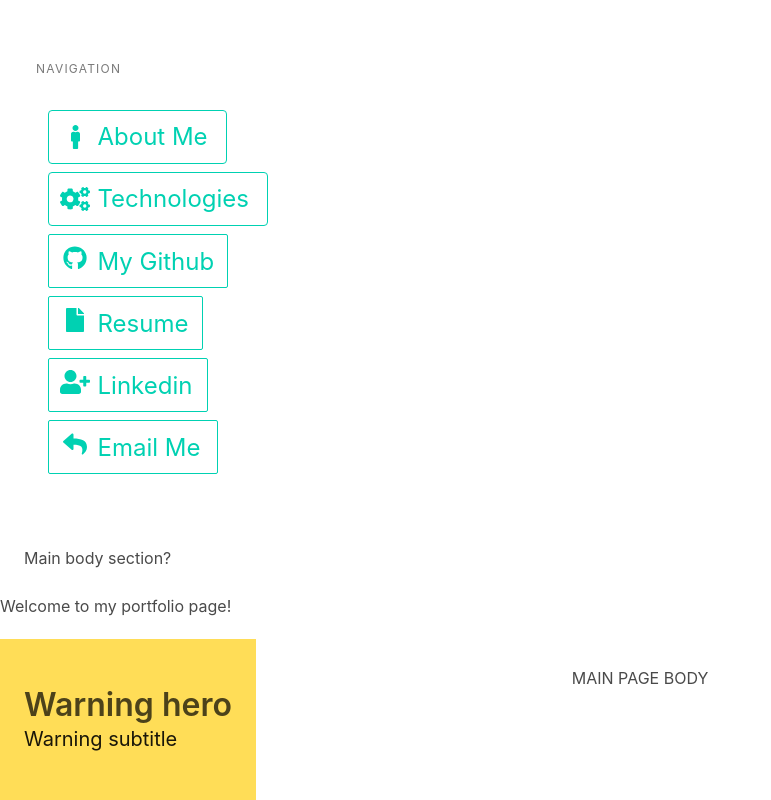
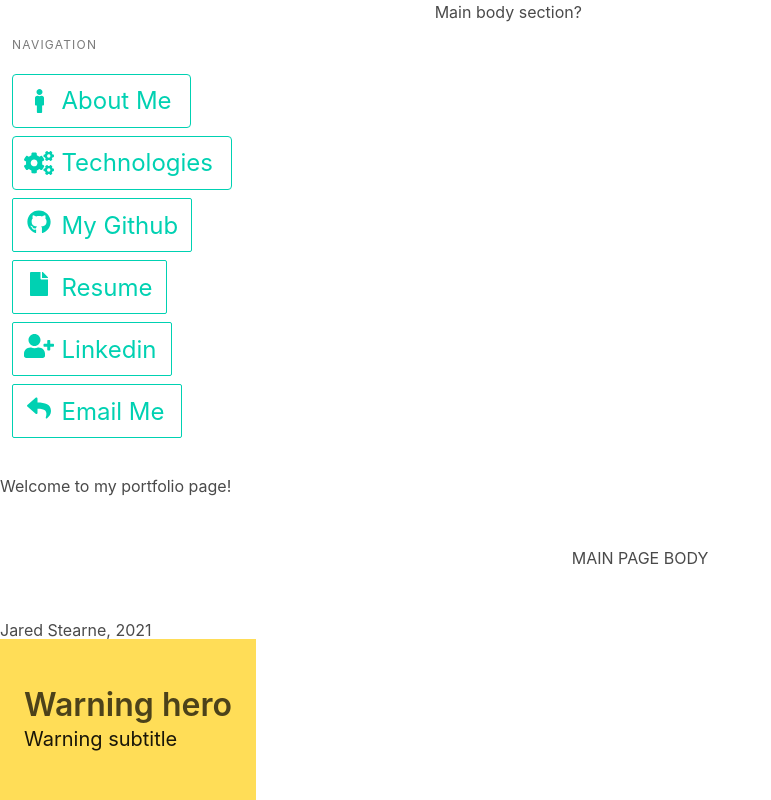
Before and after one commit to jstearne/portfolio-site, a Django app: page / in a window 1280 px wide. Shown: the whole page, without its empty margins (0-771 px from the left). Run offline with Django 3.2, Linux system fonts and the light colour scheme; some libraries are stand-ins or nearby versions.

Commit message:
pulled out a redundant div, keep hidden functionality, one-third first column.

```diff
--- a/main_app/templates/base.html
+++ b/main_app/templates/base.html
@@ -27,45 +27,18 @@ button {
 
 <body>
   <div id="app">
-        <!--mobile-only display-->
-    <nav class="nav has-shadow">
-      <div class="container">
-        <div class="nav-left"></div>
-        <label for="menu-toggle" class="nav-toggle">
-          <span></span>
-          <span></span>
-          <span></span>
-        </label>
-        <input type="checkbox" id="menu-toggle" class="is-hidden"/>
-        <div class="nav-right nav-menu">
-          <a class="nav-item is-tab is-hidden-tablet">
-            <span class="icon"><i class="fa fa-code"></i></span> Min-Github
-          </a>
-          <a class="nav-item is-tab is-hidden-tablet">
-            <span class="icon"><i class="fa fa-address-card"></i></span> Min-Resume
-          </a>
-          <a class="nav-item is-tab is-hidden-tablet">
-            <span class="icon"><i class="fa fa-user-plus"></i></span> Min-Linkedin
-          </a>
-          <a class="nav-item is-tab is-hidden-tablet">
-            <span class="icon"><i class="fa fa-reply"></i></span> Min-Email
-          </a>
-        </div>
-      </div>
-    </nav>
 
-    <!--FORMAT SIDEBAR BULMA DESKTOP (primary)-->
 
-<!--TEST-->
-    <div class="column">
-      <section class="main-content columnsfifth is-fullheight">
-        <div class="column is-one-fifth is-narrow-desktop is-fullheight section is-hidden-mobile">
+<!--Two columns-->
+    <div class="columns">
+      <div class="column is-one-third is-narrow-desktop is-fullheight section is-hidden-mobile"> <!--First column: one-third screensize, hidden on mobile-->
+
             <p class="menu-label is-hidden-touch">Navigation</p>
             <ul class="menu-list">
 
 
             <!--ABOUT ME LINK-->
-          <div class="column is-one-third">
+
               <div id="modal-about" class="modal"> <!--have to make this active to launch modal-->
                 <div class="modal-background"></div><!--Dim background-->
                 <div class="modal-content">
@@ -197,6 +170,7 @@ button {
               </li>
             </ul>
           </div>
+        </section>
         <div class="column is-two-thirds">
 Main body section?
 
```
Lines whose indentation alone changed are shown as unchanged.
